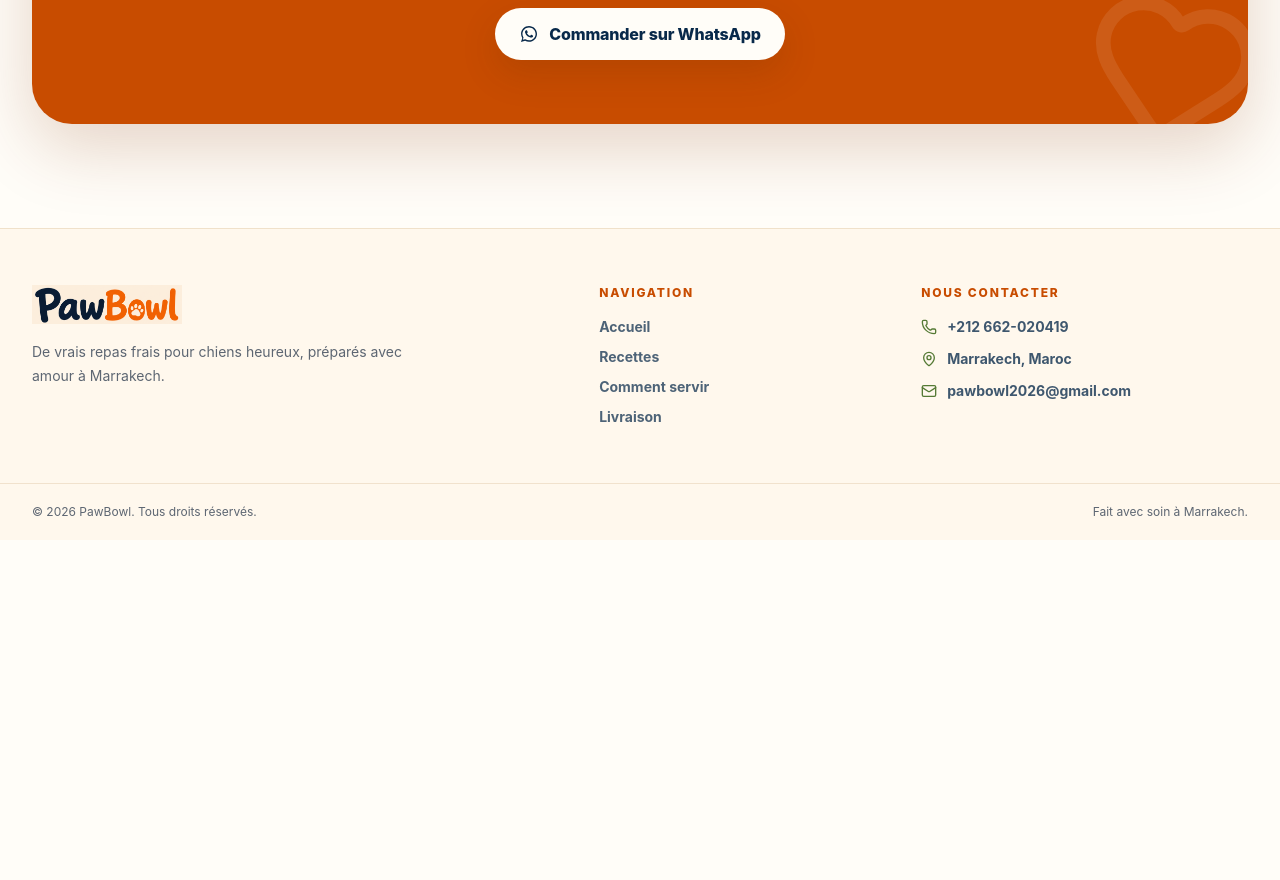
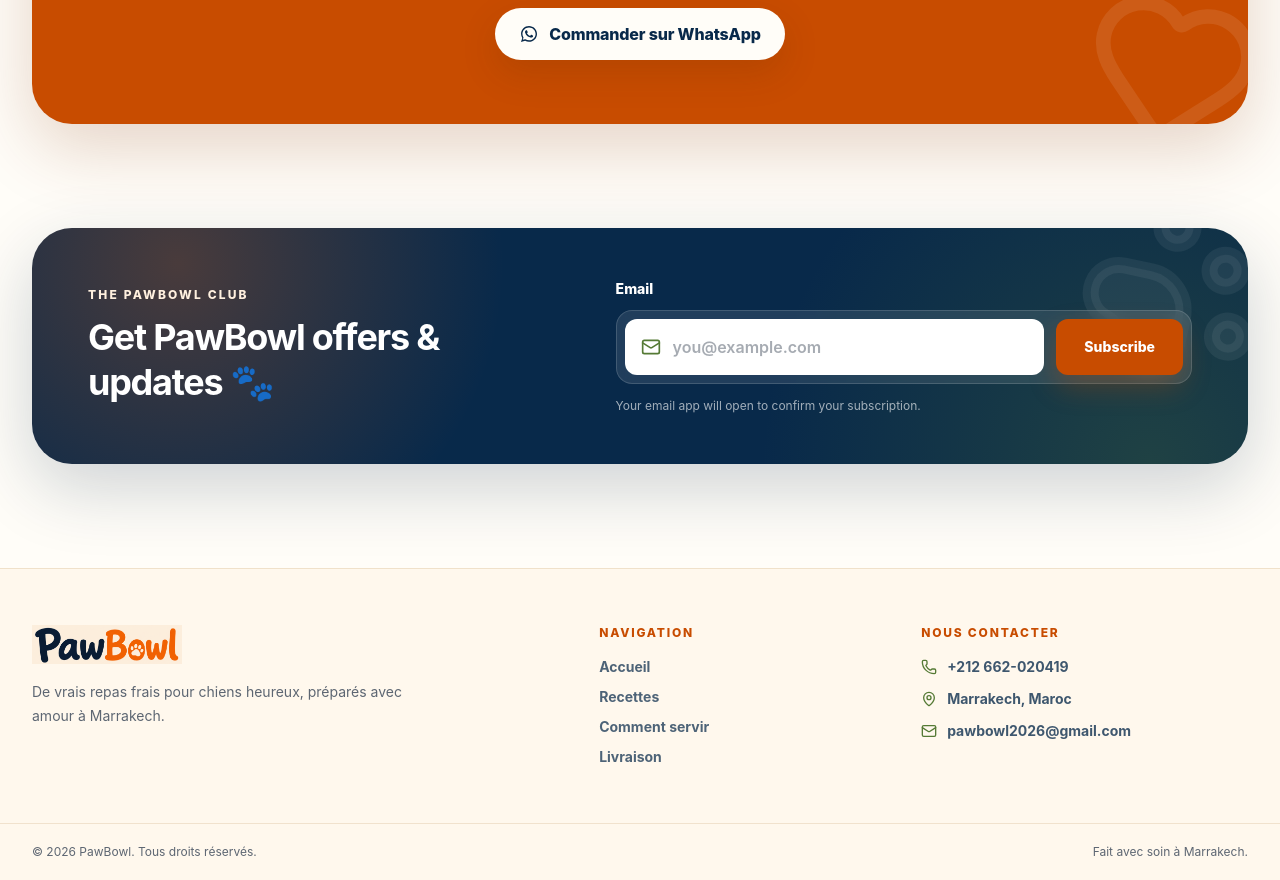
Before and after one commit to amiopp/pawbowl, a Next.js app: page / in a window 1280 px wide. Shown: the part 4425-5305 px from the top of the page. Before the commit the page ends 4965 px from the top, so only its background shows below. Built offline with nearby package versions, Linux system fonts and the light colour scheme.

Commit message:
Add newsletter signup section

```diff
--- a/app/page.tsx
+++ b/app/page.tsx
@@ -4,6 +4,7 @@
 import { Footer } from "@/components/Footer";
 import { Header } from "@/components/Header";
 import { Hero } from "@/components/Hero";
+import { Newsletter } from "@/components/Newsletter";
 import { Recipes } from "@/components/Recipes";
 import { ServingSteps } from "@/components/ServingSteps";
 import { WhatsAppButton } from "@/components/WhatsAppButton";
@@ -19,6 +20,7 @@
         <ServingSteps />
         <Delivery />
         <FinalCta />
+        <Newsletter />
       </main>
       <Footer />
 
--- /dev/null
+++ b/components/Newsletter.tsx
@@ -0,0 +1,88 @@
+"use client";
+
+import type { FormEvent } from "react";
+import { Mail, PawPrint } from "lucide-react";
+
+const SUBSCRIPTION_EMAIL = "pawbowl2026@gmail.com";
+
+export function Newsletter() {
+  function handleSubmit(event: FormEvent<HTMLFormElement>) {
+    event.preventDefault();
+
+    const formData = new FormData(event.currentTarget);
+    const email = String(formData.get("email") ?? "").trim();
+
+    if (!email) return;
+
+    const subject = encodeURIComponent("PawBowl offers & updates");
+    const body = encodeURIComponent(
+      `Hello PawBowl,\n\nPlease subscribe ${email} to PawBowl offers and updates.`,
+    );
+
+    window.location.href = `mailto:${SUBSCRIPTION_EMAIL}?subject=${subject}&body=${body}`;
+  }
+
+  return (
+    <section aria-labelledby="newsletter-title" className="bg-paper pb-16 sm:pb-22 lg:pb-26">
+      <div className="mx-auto max-w-7xl px-5 md:px-8">
+        <div className="relative isolate overflow-hidden rounded-[2rem] bg-navy px-5 py-10 shadow-[0_24px_70px_rgba(8,41,74,0.2)] sm:rounded-[2.5rem] sm:px-10 sm:py-12 lg:grid lg:grid-cols-[0.9fr_1.1fr] lg:items-center lg:gap-14 lg:px-14">
+          <div
+            aria-hidden="true"
+            className="absolute inset-0 -z-20 bg-[radial-gradient(circle_at_12%_15%,rgba(242,106,22,0.28),transparent_30%),radial-gradient(circle_at_92%_100%,rgba(85,122,53,0.3),transparent_34%)]"
+          />
+          <PawPrint
+            aria-hidden="true"
+            className="absolute -top-8 -right-5 -z-10 size-36 rotate-12 text-white/6 sm:size-48"
+            fill="currentColor"
+          />
+
+          <div>
+            <p className="text-xs font-extrabold tracking-[0.18em] text-orange-soft uppercase">
+              The PawBowl Club
+            </p>
+            <h2
+              id="newsletter-title"
+              className="mt-3 max-w-xl font-display text-3xl leading-tight font-bold tracking-[-0.035em] text-white sm:text-4xl"
+            >
+              Get PawBowl offers &amp; updates 🐾
+            </h2>
+          </div>
+
+          <form onSubmit={handleSubmit} className="mt-8 lg:mt-0">
+            <label htmlFor="newsletter-email" className="text-sm font-extrabold text-white">
+              Email
+            </label>
+            <div className="mt-2.5 flex flex-col gap-3 sm:flex-row sm:rounded-2xl sm:border sm:border-white/15 sm:bg-white/10 sm:p-2 sm:backdrop-blur">
+              <div className="relative min-w-0 flex-1">
+                <Mail
+                  aria-hidden="true"
+                  className="pointer-events-none absolute top-1/2 left-4 size-5 -translate-y-1/2 text-green"
+                />
+                <input
+                  id="newsletter-email"
+                  name="email"
+                  type="email"
+                  required
+                  autoComplete="email"
+                  inputMode="email"
+                  placeholder="you@example.com"
+                  aria-describedby="newsletter-help"
+                  className="h-14 w-full rounded-xl border border-white/15 bg-white pr-4 pl-12 text-base font-semibold text-navy outline-none transition placeholder:text-ink-muted/55 focus:border-orange focus:ring-4 focus:ring-orange/20 sm:border-0"
+                />
+              </div>
+              <button
+                type="submit"
+                className="inline-flex h-14 shrink-0 cursor-pointer items-center justify-center rounded-xl bg-orange-cta px-7 text-sm font-extrabold text-white shadow-[0_12px_28px_rgba(200,76,0,0.3)] transition hover:-translate-y-0.5 hover:bg-orange focus-visible:outline-2 focus-visible:outline-offset-3 focus-visible:outline-white"
+              >
+                Subscribe
+              </button>
+            </div>
+            <p id="newsletter-help" className="mt-3 text-xs leading-5 text-white/62">
+              Your email app will open to confirm your subscription.
+            </p>
+          </form>
+        </div>
+      </div>
+    </section>
+  );
+}
```
